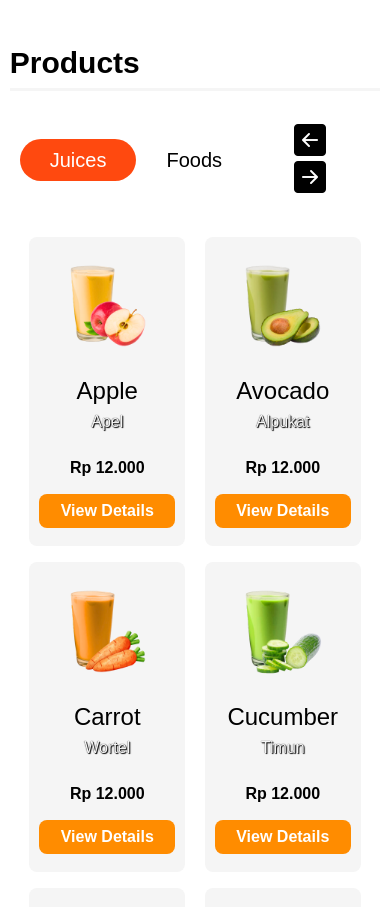
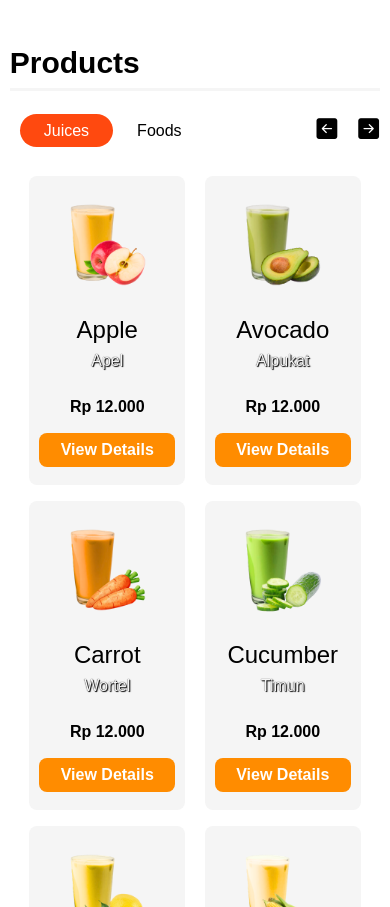
Before and after one commit to juneven/xtra-juice-project, a Vue app: page / in a window 390 px wide. Shown: the part 846-1753 px from the top of the page. Built offline with nearby package versions, Linux system fonts and the light colour scheme.

Commit message:
Update right section menu mobile UI

```diff
--- a/src/App.vue
+++ b/src/App.vue
@@ -152,7 +152,7 @@ footer {
   }
 
   nav span.logo img {
-    width: 25vw;
+    width: 20vw;
   }
 
   nav ul {
@@ -198,6 +198,14 @@ footer {
   .header-products .right-section-menu {
     width: 100vw;
     margin: 1rem auto;
+  }
+
+  .categories a {
+    font-size: 1rem;
+  }
+
+  .right-section-menu .buttons {
+    font-size: 1.3rem;
   }
 
   .content-products {
```
